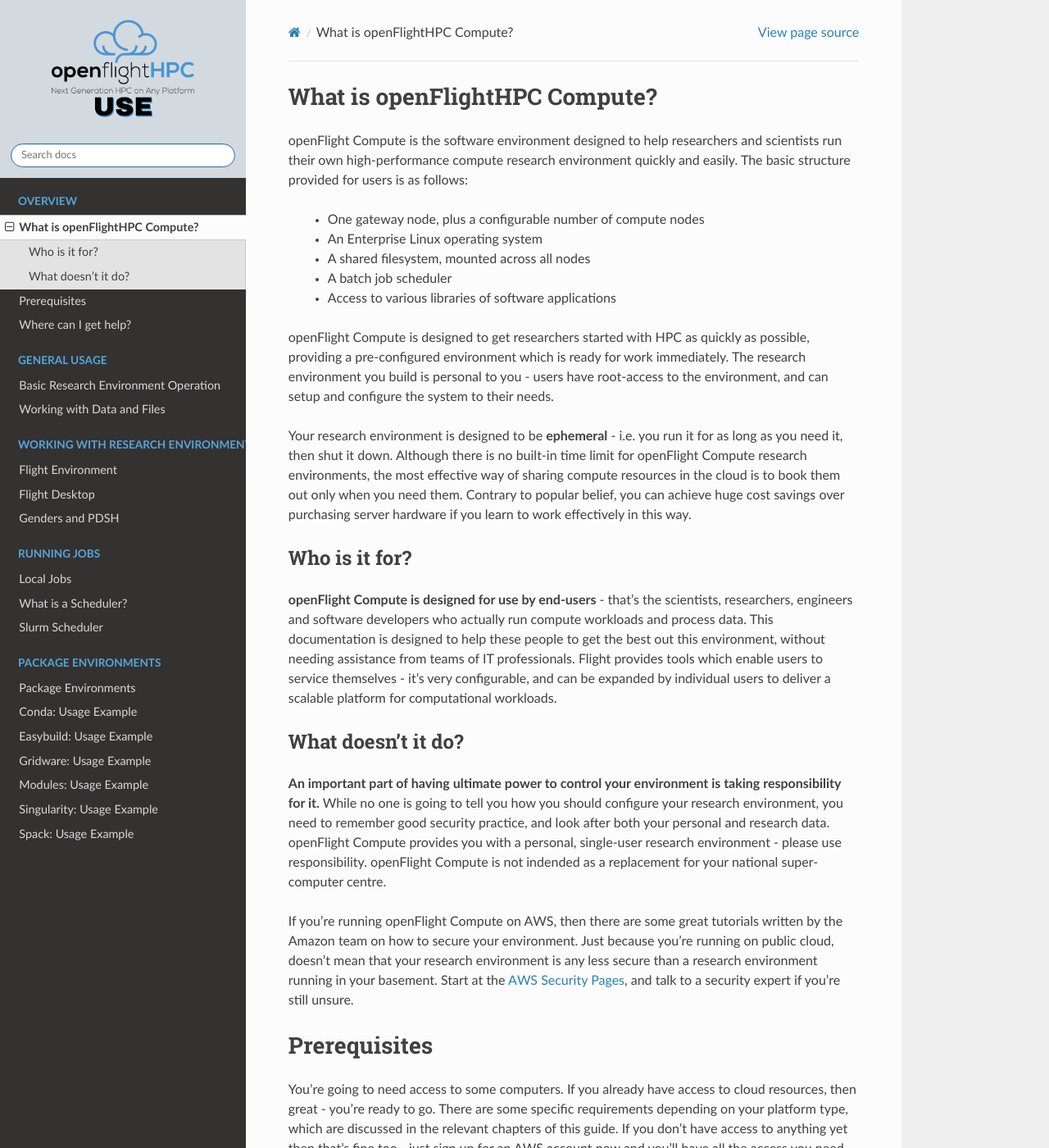
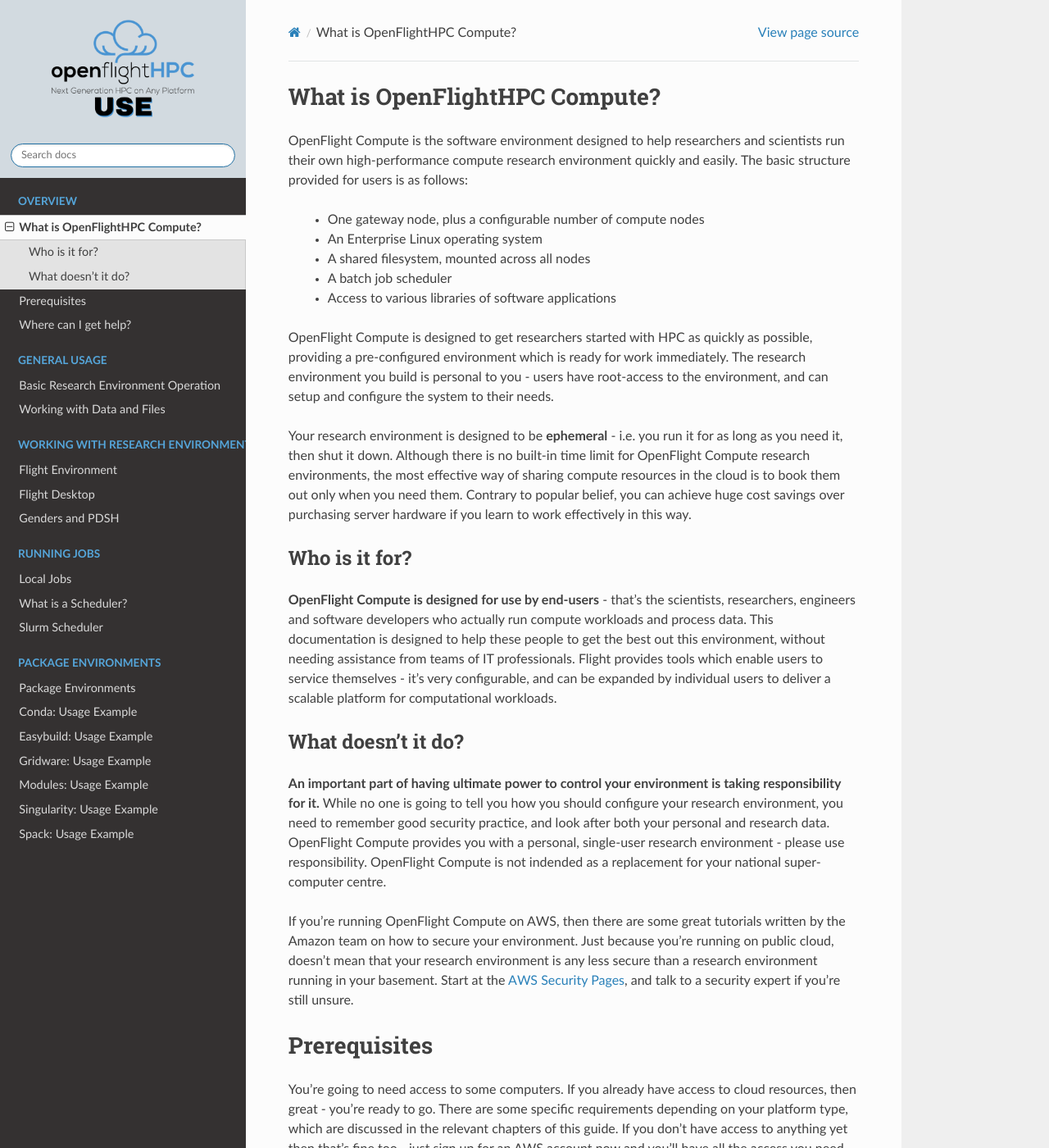
Before and after one commit to openflighthpc/use.openflighthpc.org, a Sphinx documentation site: the page built from docs/source/overview/whatisit.rst, in a window 1280 px wide and 1400 px high. Shown: the whole window at 82% size. Built offline with Sphinx 7.4.7 and the Read the Docs theme 2.0.0, drawn with Linux system fonts in a browser that asks for light colours; some of the changed text lies outside the part shown.

Commit message:
openFlight -> OpenFlight

```diff
--- a/docs/source/conf.py
+++ b/docs/source/conf.py
@@ -19,9 +19,9 @@
 
 # -- Project information -----------------------------------------------------
 
-project = 'openFlightHPC-compute'
-copyright = '2019, openFlightHPC'
-author = 'openFlightHPC'
+project = 'OpenFlightHPC-compute'
+copyright = '2019, OpenFlightHPC'
+author = 'OpenFlightHPC'
 
 # The short X.Y version
 version = ''
@@ -107,7 +107,7 @@
 # -- Options for HTMLHelp output ---------------------------------------------
 
 # Output file base name for HTML help builder.
-htmlhelp_basename = 'openFlightHPC-computedoc'
+htmlhelp_basename = 'OpenFlightHPC-computedoc'
 
 
 # -- Options for LaTeX output ------------------------------------------------
@@ -134,8 +134,8 @@
 # (source start file, target name, title,
 #  author, documentclass [howto, manual, or own class]).
 latex_documents = [
-    (master_doc, 'openFlightHPC-compute.tex', 'openFlightHPC-compute Documentation',
-     'openFlightHPC', 'manual'),
+    (master_doc, 'OpenFlightHPC-compute.tex', 'OpenFlightHPC-compute Documentation',
+     'OpenFlightHPC', 'manual'),
 ]
 
 
@@ -144,7 +144,7 @@
 # One entry per manual page. List of tuples
 # (source start file, name, description, authors, manual section).
 man_pages = [
-    (master_doc, 'openflighthpc-compute', 'openFlightHPC-compute Documentation',
+    (master_doc, 'openflighthpc-compute', 'OpenFlightHPC-compute Documentation',
      [author], 1)
 ]
 
@@ -155,8 +155,8 @@
 # (source start file, target name, title, author,
 #  dir menu entry, description, category)
 texinfo_documents = [
-    (master_doc, 'openFlightHPC-compute', 'openFlightHPC-compute Documentation',
-     author, 'openFlightHPC-compute', 'One line description of project.',
+    (master_doc, 'OpenFlightHPC-compute', 'OpenFlightHPC-compute Documentation',
+     author, 'OpenFlightHPC-compute', 'One line description of project.',
      'Miscellaneous'),
 ]
 
--- a/docs/source/general-usage/basic_research_environment_operation.rst
+++ b/docs/source/general-usage/basic_research_environment_operation.rst
@@ -69,7 +69,7 @@
 Moving between login and compute nodes
 --------------------------------------
 
-openFlight Compute research environments automatically configure a trust relationship between login and compute nodes in the same research environment to allow users to login between nodes via SSH without a password. This configuration allows moving quickly and easily between nodes, and simplifies running large-scale jobs that involve multiple nodes. From the command line, a user can simply use the ``ssh <node-name>`` command to login to one of the compute nodes from the login node. For example, to login to a compute node named ``node01`` from the login node, use the command:
+OpenFlight Compute research environments automatically configure a trust relationship between login and compute nodes in the same research environment to allow users to login between nodes via SSH without a password. This configuration allows moving quickly and easily between nodes, and simplifies running large-scale jobs that involve multiple nodes. From the command line, a user can simply use the ``ssh <node-name>`` command to login to one of the compute nodes from the login node. For example, to login to a compute node named ``node01`` from the login node, use the command:
 
   ``ssh node01``
 
--- a/docs/source/general-usage/data_basics.rst
+++ b/docs/source/general-usage/data_basics.rst
@@ -10,7 +10,7 @@
 Shared filesystem
 -----------------
 
-Your openFlight Compute research environment includes a shared home filesystem which is mounted across the login and all compute nodes. Files copied to this area are available via the same absolute path on all research environment nodes. The shared filesystem is typically used for job-scripts, input and output data for the jobs you run.
+Your OpenFlight Compute research environment includes a shared home filesystem which is mounted across the login and all compute nodes. Files copied to this area are available via the same absolute path on all research environment nodes. The shared filesystem is typically used for job-scripts, input and output data for the jobs you run.
 
 .. note:: If running a single node research environment then the home directory is not shared over NFS as there are no other resources to share data with
 
--- a/docs/source/index.rst
+++ b/docs/source/index.rst
@@ -1,12 +1,12 @@
-.. openFlightHPC-compute documentation master file, created by
+.. OpenFlightHPC-compute documentation master file, created by
    sphinx-quickstart on Wed Aug  7 11:09:52 2019.
    You can adapt this file completely to your liking, but it should at least
    contain the root `toctree` directive.
 
-Welcome to the openFlightHPC Compute Usage documentation!
+Welcome to the OpenFlightHPC Compute Usage documentation!
 =========================================================
 
-This site contains the documentation to get you started with using an openFlightHPC Compute research environment. It provides details for accessing the research environment, exploring the various features of the research environment and examples of common workflows with the research environment.
+This site contains the documentation to get you started with using an OpenFlightHPC Compute research environment. It provides details for accessing the research environment, exploring the various features of the research environment and examples of common workflows with the research environment.
 
 Acknowledgements
 ----------------
--- a/docs/source/overview/whatisit.rst
+++ b/docs/source/overview/whatisit.rst
@@ -1,9 +1,9 @@
 .. _whatisit:
 
-What is openFlightHPC Compute?
+What is OpenFlightHPC Compute?
 ==============================
 
-openFlight Compute is the software environment designed to help researchers and scientists run their own high-performance compute research environment quickly and easily. The basic structure provided for users is as follows:
+OpenFlight Compute is the software environment designed to help researchers and scientists run their own high-performance compute research environment quickly and easily. The basic structure provided for users is as follows:
 
  - One gateway node, plus a configurable number of compute nodes
  - An Enterprise Linux operating system
@@ -11,22 +11,22 @@
  - A batch job scheduler
  - Access to various libraries of software applications
 
-openFlight Compute is designed to get researchers started with HPC as quickly as possible, providing a pre-configured environment which is ready for work immediately. The research environment you build is personal to you - users have root-access to the environment, and can setup and configure the system to their needs.
+OpenFlight Compute is designed to get researchers started with HPC as quickly as possible, providing a pre-configured environment which is ready for work immediately. The research environment you build is personal to you - users have root-access to the environment, and can setup and configure the system to their needs.
 
-Your research environment is designed to be **ephemeral** - i.e. you run it for as long as you need it, then shut it down. Although there is no built-in time limit for openFlight Compute research environments, the most effective way of sharing compute resources in the cloud is to book them out only when you need them. Contrary to popular belief, you can achieve huge cost savings over purchasing server hardware if you learn to work effectively in this way.
+Your research environment is designed to be **ephemeral** - i.e. you run it for as long as you need it, then shut it down. Although there is no built-in time limit for OpenFlight Compute research environments, the most effective way of sharing compute resources in the cloud is to book them out only when you need them. Contrary to popular belief, you can achieve huge cost savings over purchasing server hardware if you learn to work effectively in this way.
 
 Who is it for?
 --------------
 
-**openFlight Compute is designed for use by end-users** - that's the scientists, researchers, engineers and software developers who actually run compute workloads and process data. This documentation is designed to help these people to get the best out this environment, without needing assistance from teams of IT professionals. Flight provides tools which enable users to service themselves - it's very configurable, and can be expanded by individual users to deliver a scalable platform for computational workloads.
+**OpenFlight Compute is designed for use by end-users** - that's the scientists, researchers, engineers and software developers who actually run compute workloads and process data. This documentation is designed to help these people to get the best out this environment, without needing assistance from teams of IT professionals. Flight provides tools which enable users to service themselves - it's very configurable, and can be expanded by individual users to deliver a scalable platform for computational workloads.
 
 
 What doesn't it do?
 -------------------
 
-**An important part of having ultimate power to control your environment is taking responsibility for it.** While no one is going to tell you how you should configure your research environment, you need to remember good security practice, and look after both your personal and research data. openFlight Compute provides you with a personal, single-user research environment - please use responsibility. openFlight Compute is not indended as a replacement for your national super-computer centre.
+**An important part of having ultimate power to control your environment is taking responsibility for it.** While no one is going to tell you how you should configure your research environment, you need to remember good security practice, and look after both your personal and research data. OpenFlight Compute provides you with a personal, single-user research environment - please use responsibility. OpenFlight Compute is not indended as a replacement for your national super-computer centre.
 
-If you're running openFlight Compute on AWS, then there are some great tutorials written by the Amazon team on how to secure your environment. Just because you're running on public cloud, doesn't mean that your research environment is any less secure than a research environment running in your basement. Start at the `AWS Security Pages <https://aws.amazon.com/security>`_, and talk to a security expert if you're still unsure.
+If you're running OpenFlight Compute on AWS, then there are some great tutorials written by the Amazon team on how to secure your environment. Just because you're running on public cloud, doesn't mean that your research environment is any less secure than a research environment running in your basement. Start at the `AWS Security Pages <https://aws.amazon.com/security>`_, and talk to a security expert if you're still unsure.
 
 
 .. _clientprereqs:
@@ -74,6 +74,6 @@
 
 We encourage new users to run through a few tutorials in this documentation - even if you have plenty of HPC experience. Technology moves forward all the time and new features are constantly popping up that could save you effort in future. If you do run into problems, try replicating the steps you went through to get where you are - sometimes a typo in a command early-on in your workflow might not cause any errors until right at the end of your work. It can help to work collaboratively with other researchers running similar jobs - not only are two sets of eyes better than one, you'll both get something out of working together to achieve a shared goal.
 
-There is a community site for supporting the openFlight software - `available online here <https://community.openflighthpc.org/>`_. This website is designed to help users share their experiences of running Flight research environments, report any bugs with the software, and share knowledge to help everyone work more effectively. There is no payment required for using this service, except for the general requirement to be nice to each other - if you find the site useful, then please pay the favour back by helping another user with their problem.
+There is a community site for supporting the OpenFlight software - `available online here <https://community.openflighthpc.org/>`_. This website is designed to help users share their experiences of running Flight research environments, report any bugs with the software, and share knowledge to help everyone work more effectively. There is no payment required for using this service, except for the general requirement to be nice to each other - if you find the site useful, then please pay the favour back by helping another user with their problem.
 
-The openFlight community support site is a great resource for helping with HPC research environment usage, but for software application support you're going to need to contact the developers of the packages themselves. Remember that many of these software products are open-source and you've paid no fee to use them - try to make your bug-reports and enhancement requests as helpful and friendly as possible to the application developers. They've done you a great service by making their software available for you to use - please be respectful of their time and effort if you need to contact them, and remember to credit their software in your research publications.
+The OpenFlight community support site is a great resource for helping with HPC research environment usage, but for software application support you're going to need to contact the developers of the packages themselves. Remember that many of these software products are open-source and you've paid no fee to use them - try to make your bug-reports and enhancement requests as helpful and friendly as possible to the application developers. They've done you a great service by making their software available for you to use - please be respectful of their time and effort if you need to contact them, and remember to credit their software in your research publications.
--- a/docs/source/working-with-research-environment/genders-and-pdsh.rst
+++ b/docs/source/working-with-research-environment/genders-and-pdsh.rst
@@ -18,8 +18,8 @@
 Finding the names of your compute nodes
 ---------------------------------------
 
-An openFlight Compute research environment may contain any number of compute nodes depending on your research environment size. The hostnames of compute nodes us
-ually follow a sequential order (e.g. node01, node02, node03... node10). openFlight Compute automatically creates a list of compute nod
+An OpenFlight Compute research environment may contain any number of compute nodes depending on your research environment size. The hostnames of compute nodes us
+ually follow a sequential order (e.g. node01, node02, node03... node10). OpenFlight Compute automatically creates a list of compute nod
 e names and uses them to populate a *genders* group called **nodes**. This genders file can be found at ``/opt/flight/etc/genders``.
 
 Users can find the names of their compute nodes by using the ``nodeattr`` command; e.g.
```
